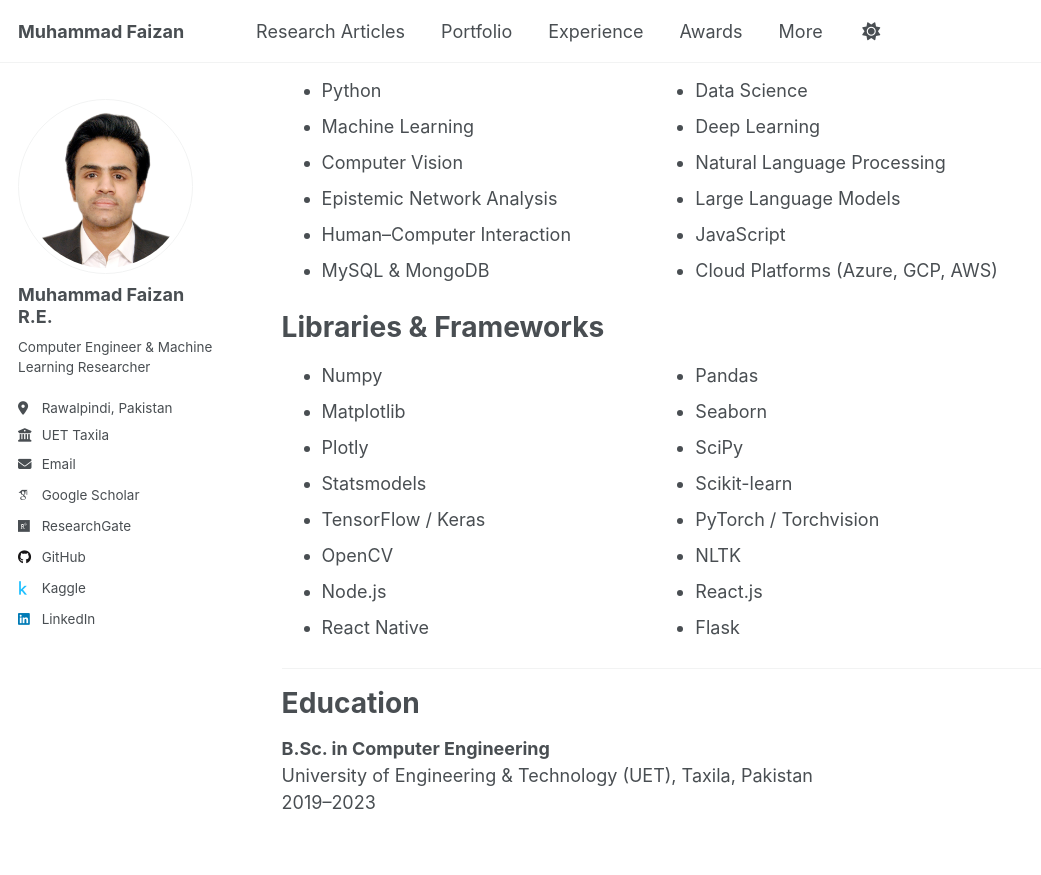
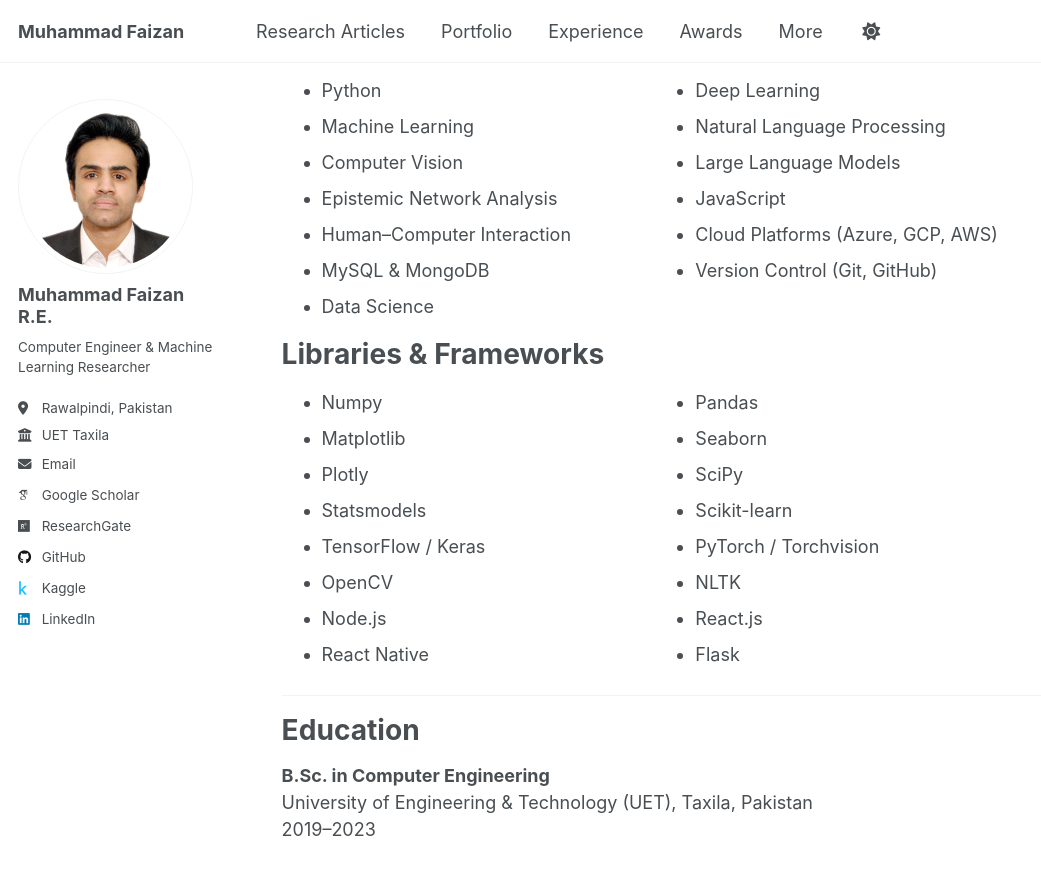
Before and after one commit to MuhammadFaizan99/MuhammadFaizan99.github.io, a Jekyll site: the page built from _pages/about.md, in a window 1280 px wide and 900 px high, scrolled down 588 px. Shown: the top 875 px of the window, without its empty margins (0-1041 px from the left). Built offline with Jekyll 4.4.1, drawn with Linux system fonts in a browser that asks for light colours; some web fonts are replaced; a script that is not in the unit is left out.

Commit message:
Update about.md

```diff
--- a/_pages/about.md
+++ b/_pages/about.md
@@ -32,6 +32,7 @@ My Skillset
 <li>Large Language Models</li>
 <li>JavaScript</li>
 <li>Cloud Platforms (Azure, GCP, AWS)</li>
+<li>Version Control (Git, GitHub)</li>
 </ul>
 
 Libraries & Frameworks
```
